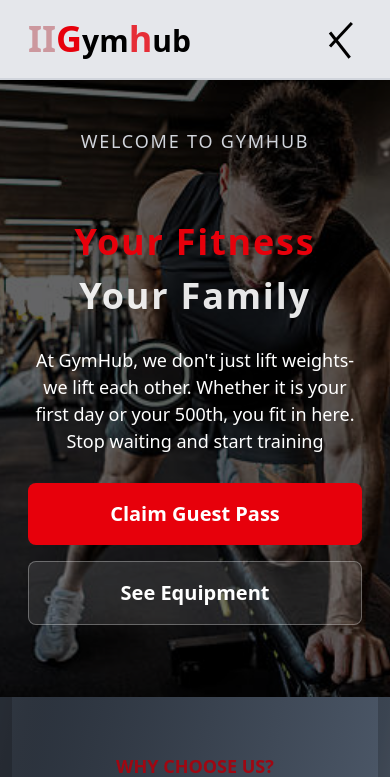
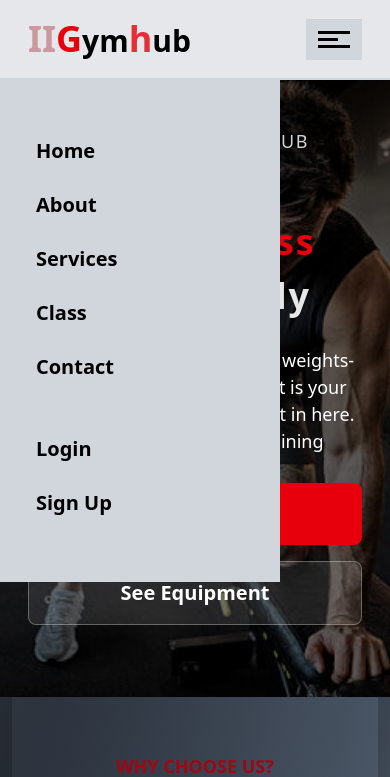
Before and after one commit to sorochi93-tech/GymHub, a website: page home.html in a window 390 px wide. Both pictures are taken after a click on the button 346 px from the left and 39 px from the top of the page. Shown: the top 777 px of the page. Drawn offline with nearby package versions, Linux system fonts and the light colour scheme; files that its build step writes are made by us from their sources; files whose address does not match are found by name.

```diff
--- a/assets/js/home.js
+++ b/assets/js/home.js
@@ -1,7 +1,7 @@
 
-const btn = document.getElementById9('menu-btn');
-const responsive.addEventListener('click', () => {
+const toggleButton = document.getElementById("toggle-button");
+const dropdown = document.getElementById("dropdown");
 
-    // 1. Toggle the mobile menu visibility
-    btn.classList.toggle('open');
+toggleButton.addEventListener("click", () => {
+    dropdown.classList.toggle("hidden");
 });
--- a/home.html
+++ b/home.html
@@ -53,13 +53,13 @@
             >
           </div>
 
-          <button id="menu-btn" class=" group flex flex-col items-center justify-between lg:hidden gap-1 md:gap-2 mt-1 mb-1 focus:outline-none ">
+          <button id="toggle-button" class=" flex flex-col items-start justify-between lg:hidden gap-1 md:gap-1.5 mt-1 mb-1 focus:outline-none hover:bg-gray-100 focus:bg-gray-300 p-3 md:p-5">
             <!-- top line -->
-            <span class=" w-8 md:w-16  h-[3px] md:h-[5px] bg-black  transition-all duration-300 origin-left group-open: rotate-52 font-bold"></span>
+            <span class=" w-8 md:w-16  h-[3px] md:h-[6px] bg-black font-semibold transition-all duration-300"></span>
             <!-- middle line -->
-            <span class=" w-5 md:w-12  h-[3px] md:h-[5px] bg-black font-semibold transition-all duration-300 group-open: opacity-0"></span>
+            <span class=" w-5 md:w-12  h-[3px] md:h-[6px] bg-black font-semibold transition-all duration-300 "></span>
             <!-- bottom line -->
-            <span class=" w-8 md:w-16  h-[3px] md:h-[5px] bg-black font-semibold transition-all duration-300 origin-left group-open: -rotate-47"></span>
+            <span class=" w-8 md:w-16  h-[3px] md:h-[6px] bg-black font-semibold transition-all duration-300  "></span>
           </button>
         </section>
 
@@ -70,25 +70,25 @@
             <li>
               <a
                 href="./home.html"
-                class="hover:text-red-800 hover:underline"
+                class="hover:text-red-800"
                 >Home</a
               >
             </li>
             <li>
               <a
                 href="./pages/about.html"
-                class="hover:text-red-800 hover:underline"
+                class="hover:text-red-800"
                 >About</a
               >
             </li>
             <li>
-              <a href="./pages/services.html" class="hover:text-red-800 hover:underline">Services</a>
+              <a href="./pages/services.html" class="hover:text-red-800">Services</a>
             </li>
             <li>
-              <a href="./pages/class.html" class="hover:text-red-800 hover:underline">Class</a>
+              <a href="./pages/class.html" class="hover:text-red-800">Class</a>
             </li>
             <li>
-              <a href="./pages/contact.html" class="hover:text-red-800 hover:underline">Contact</a>
+              <a href="./pages/contact.html" class="hover:text-red-800">Contact</a>
             </li>
           </ul>
         </section>
@@ -113,8 +113,8 @@
 
       <!-- Responsive -->
       <div
-        id="responsive"
-        class="responsive fixed hidden lg:hidden p-5 w-70 md:w-130 h-auto pb-14  bg-gray-300 px-7 md:px-10"
+        id="dropdown"
+        class="hidden lg:hidden p-5 w-70 md:w-130 h-auto pb-14  bg-gray-300 px-7 md:px-10"
       >
         <section class="ulSec flex flex-col w-full h-auto">
           <ul
```
Also changed, not shown: assets/css/output.css.
